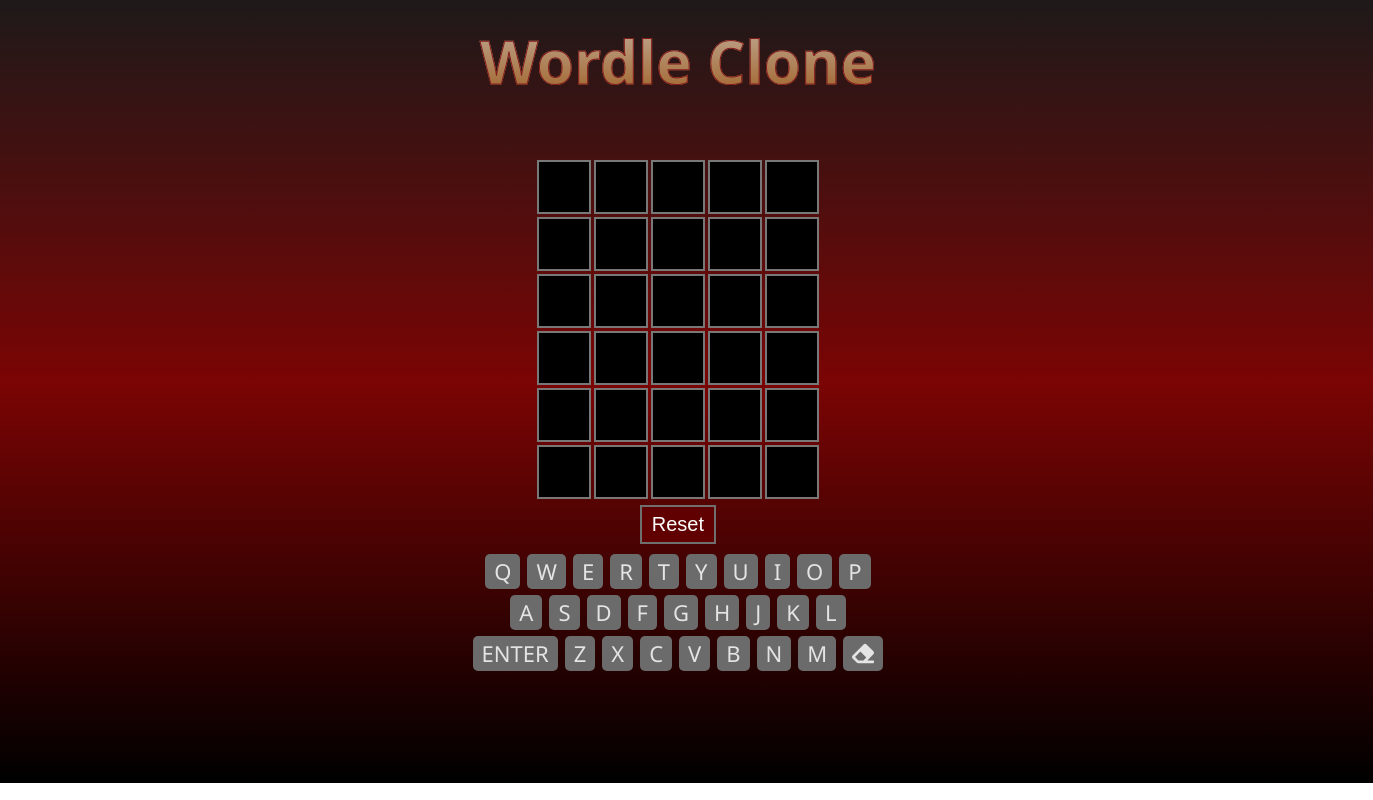
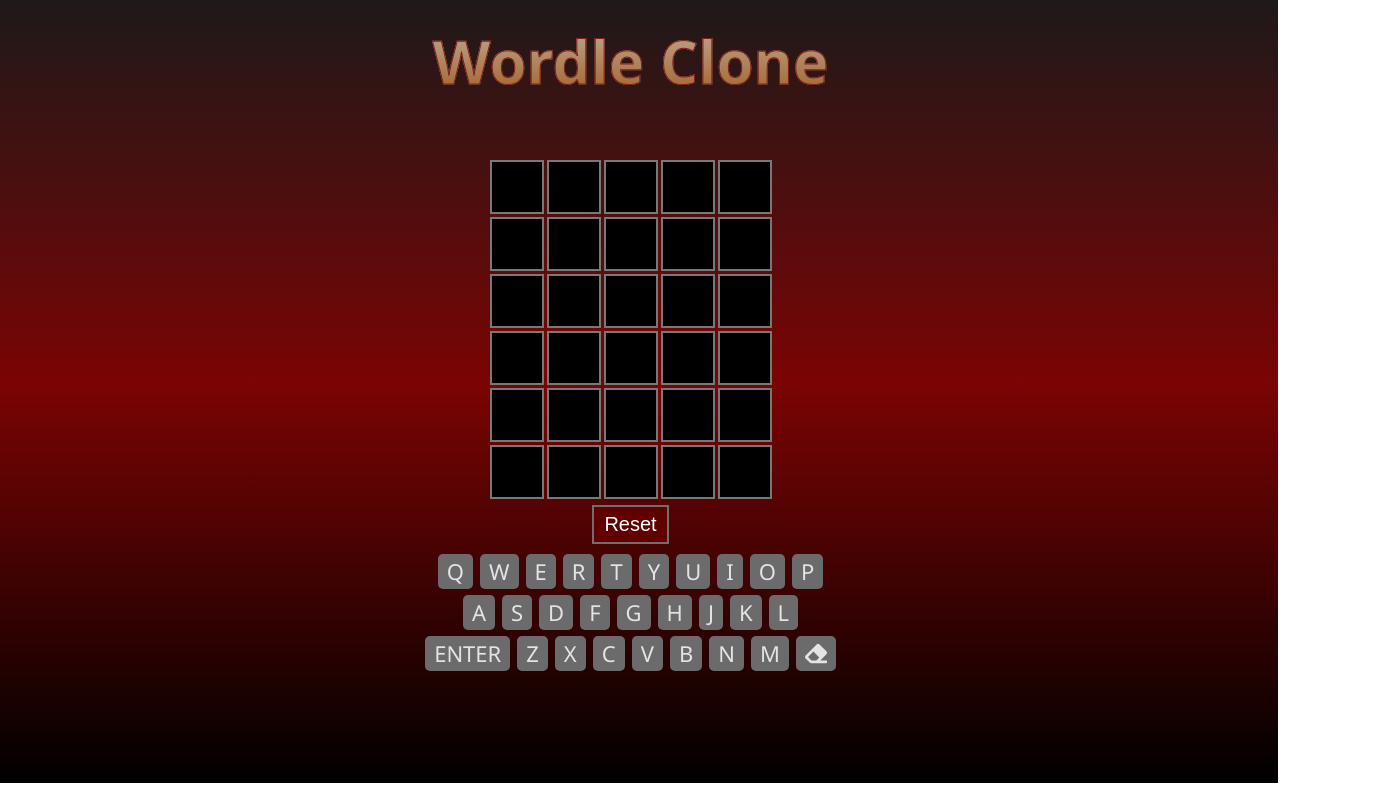
Before and after one commit to mannansheth/wordle, a React (Create React App) app: page / in a window 1280 px wide. Shown: the whole page, 1373 px wide, since content can reach past the window. Built offline with nearby package versions, Linux system fonts and the light colour scheme.

Commit message:
css changes

```diff
--- a/src/App.css
+++ b/src/App.css
@@ -4,7 +4,7 @@
   min-height:100vh;
   color:rgb(228, 228, 228);
   height:100%;
-  width:110%;
+  width:102.5%;
   font-family: 'Segoe UI', Tahoma, Geneva, Verdana, sans-serif;
   margin:-2%;
 }
```
Also changed, not shown: 2 other files (tests, documents, lock files or other folders).
